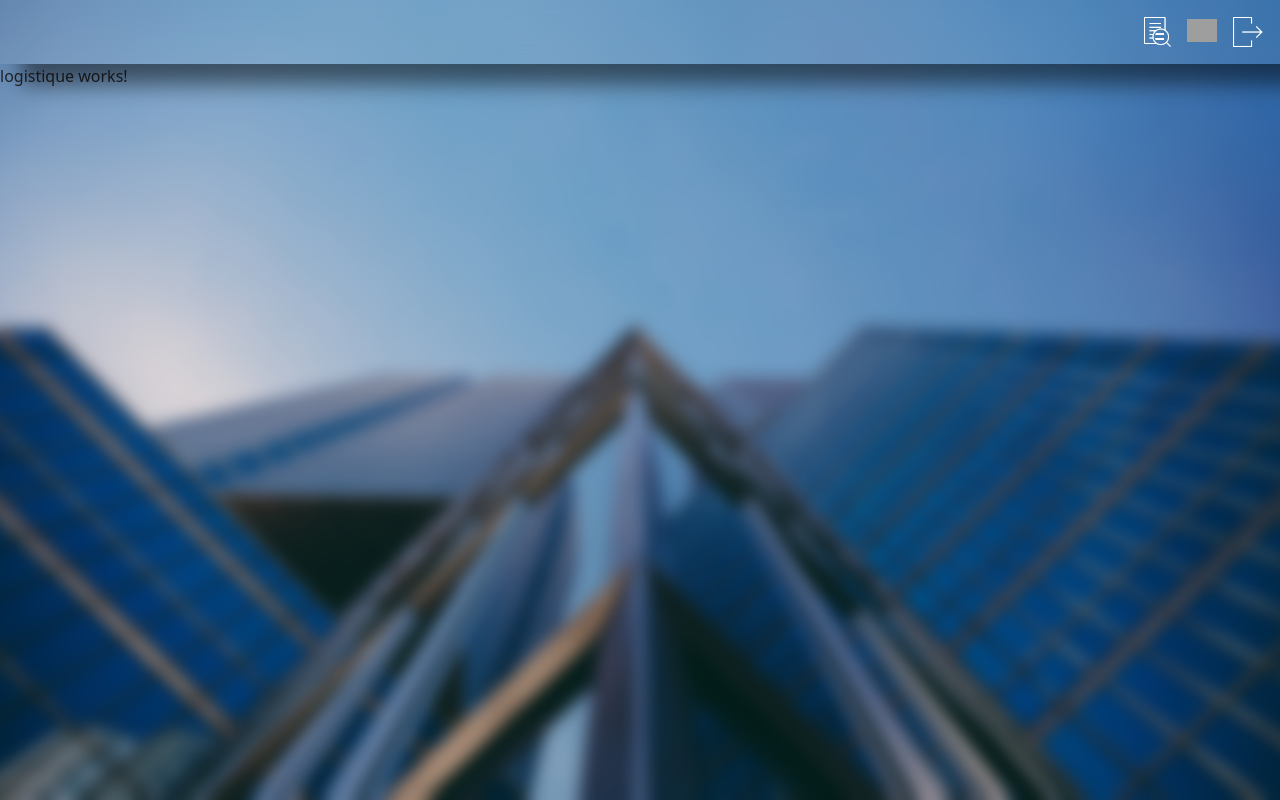
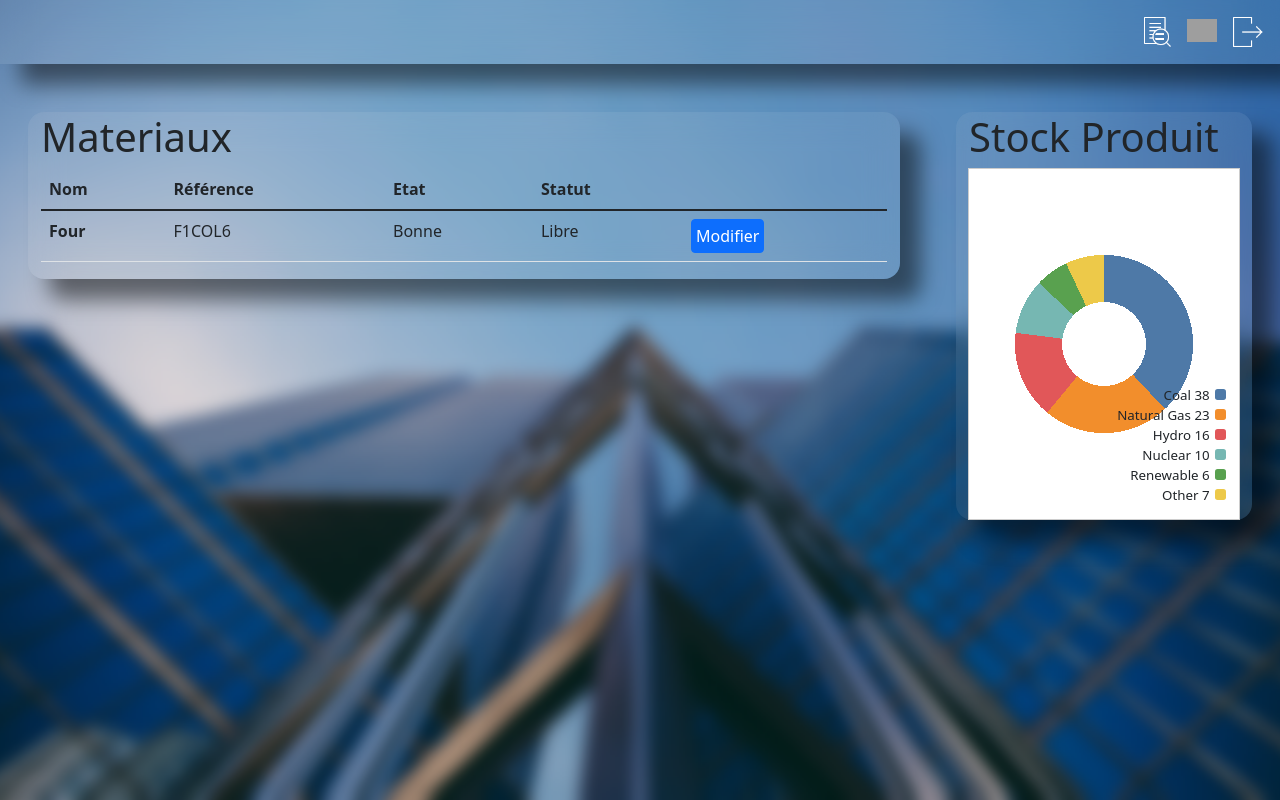
Before and after one commit to DadoRabenaivo/angular-front-flux, an Angular app: page /logistique in a window 1280 px wide. Built offline with nearby package versions, Linux system fonts and the light colour scheme; grey boxes are pictures that could not be loaded.

Commit message:
logistique view added

```diff
--- a/src/app/components/logistique/logistique.component.css
+++ b/src/app/components/logistique/logistique.component.css
@@ -0,0 +1,11 @@
+.fiche-sizing{
+    width: 70vw;
+}
+.modal-style{
+    backdrop-filter: blur(1rem);
+    box-shadow: 1.3rem 1.3rem 1.3rem rgba(0,0,0,0.5);
+    background-color: rgba(225,225,225,0.08);
+}
+*{
+    animation: apparition 1s;
+}
--- a/src/app/components/logistique/logistique.component.html
+++ b/src/app/components/logistique/logistique.component.html
@@ -1,2 +1,140 @@
 <app-navbar></app-navbar>
-<p>logistique works!</p>
+
+<div class="mt-5 d-flex flex-row">
+    <div class="container fiche-sizing">
+        <!--Fiche materiel-->
+        <div class="container glass-style">
+            <h1>Materiaux</h1>
+            <table class="table">
+                <thead>
+                  <tr>
+                    <th scope="col">Nom</th>
+                    <th scope="col">Référence</th>
+                    <th scope="col">Etat</th>
+                    <th scope="col">Statut</th>
+                  </tr>
+                </thead>
+                <tbody>
+                  <tr>
+                    <th scope="row">Four</th>
+                    <td>F1COL6</td>
+                    <td>Bonne</td>
+                    <td>Libre</td>
+                    <td>
+                        <a type="button" class="btn btn-primary p-1" data-bs-toggle="modal" data-bs-target="#modifierModal">Modifier</a>
+                    </td>
+                  </tr>
+                </tbody>
+              </table>
+        </div>
+        <!--Fin Fiche materiel-->
+
+    </div>
+
+    <div class="container w-25">
+        <div class="container glass-style">
+            <h1>Stock Produit</h1>
+            <figure class="pie-chart container">
+              <figcaption>
+                Coal 38<span style="color:#4e79a7"></span><br>
+                Natural Gas 23<span style="color:#f28e2c"></span><br>
+                Hydro 16<span style="color:#e15759"></span><br>
+                Nuclear 10<span style="color:#76b7b2"></span><br>
+                Renewable 6<span style="color:#59a14f"></span><br>
+                Other 7<span style="color:#edc949"></span>
+              </figcaption>
+            </figure>
+        </div>
+    </div>
+</div>
+
+<!--Product modification modal-->
+<div class="modal fade glass-style" id="modifierModal" tabindex="-1" aria-labelledby="exampleModalLabel" aria-hidden="true">
+    <div class="modal-dialog modal-dialog-centered">
+      <div class="modal-content modal-style">
+        <div class="modal-header">
+          <h5 class="modal-title" id="exampleModalLabel">Modification</h5>
+          <button type="button" class="btn-close" data-bs-dismiss="modal" aria-label="Close"></button>
+        </div>
+        <div class="modal-body">
+            <div class="w-50 mx-auto mt-3">
+                <div class="mb-3 row">
+                    <label for="inputNom" class="col-sm-2 col-form-label">Nom</label>
+                    <div class="col-sm-10">
+                      <input type="text" class="form-control form-control-sm" id="inputNom">
+                    </div>
+                  </div>
+                  <div class="mb-3 row">
+                    <label for="inputEtat" class="col-sm-2 col-form-label">Etat</label>
+                    <div class="col-sm-10">
+                        <select class="form-select form-select-sm" aria-label=".form-select-sm example" id="inputEtat">
+                            <option selected></option>
+                            <option value="1">Bonne</option>
+                            <option value="2">Mauvaise</option>
+                          </select>
+                    </div>
+                  </div>
+                  <div class="mb-3 row">
+                    <label for="inputEtat" class="col-sm-2 col-form-label">Statut</label>
+                    <div class="col-sm-10">
+                        <select class="form-select form-select-sm" aria-label=".form-select-sm example" id="inputEtat">
+                            <option selected></option>
+                            <option value="1">Libre</option>
+                            <option value="2">En cours d'utilisation</option>
+                          </select>
+                    </div>
+                  </div>
+            </div>
+        </div>
+        <div class="modal-footer">
+          <button type="button" class="btn btn-secondary" data-bs-dismiss="modal">Fermer</button>
+          <button type="button" class="btn btn-primary">Valider Changement</button>
+        </div>
+      </div>
+    </div>
+  </div>
+  <!--End Product modification modal-->
+<!--Client modification modal-->
+<div class="modal fade glass-style" id="modifierClientModal" tabindex="-1" aria-labelledby="exampleModalLabel" aria-hidden="true">
+  <div class="modal-dialog modal-dialog-centered">
+    <div class="modal-content modal-style">
+      <div class="modal-header">
+        <h5 class="modal-title" id="exampleModalLabel">Modification</h5>
+        <button type="button" class="btn-close" data-bs-dismiss="modal" aria-label="Close"></button>
+      </div>
+      <div class="modal-body">
+          <div class="w-75 mx-auto mt-3">
+              <div class="mb-3 row">
+                  <label for="inputNomClient" class="col-sm-2 col-form-label">Nom</label>
+                  <div class="col-sm-10">
+                    <input type="text" class="form-control form-control-sm" id="inputNomClient">
+                  </div>
+                </div>
+                <div class="mb-3 row">
+                  <label for="inputAge" class="col-sm-2 col-form-label">Age</label>
+                  <div class="col-sm-10">
+                    <input type="text" class="form-control form-control-sm" id="inputAge">
+                  </div>
+                </div>
+                <div class="mb-3 row">
+                  <label for="inputAdresse" class="col-sm-2 col-form-label">Adresse</label>
+                  <div class="col-sm-10">
+                    <input type="text" class="form-control form-control-sm" id="inputAdresse">
+                  </div>
+                </div>
+                <div class="mb-3 row">
+                  <label for="inputProduit" class="col-sm-2 col-form-label">Produit préféré</label>
+                  <div class="col-sm-10">
+                    <input type="text" class="form-control form-control-sm" id="inputProduit">
+                  </div>
+                </div>
+          </div>
+      </div>
+      <div class="modal-footer">
+        <button type="button" class="btn btn-secondary" data-bs-dismiss="modal">Fermer</button>
+        <button type="button" class="btn btn-primary">Valider Changement</button>
+      </div>
+    </div>
+  </div>
+</div>
+<!--End Client modification modal-->
```
